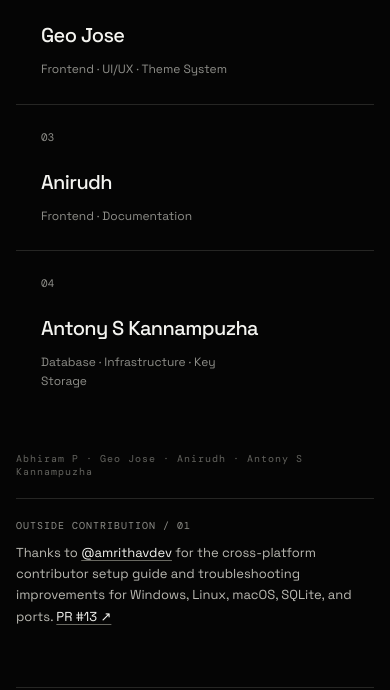
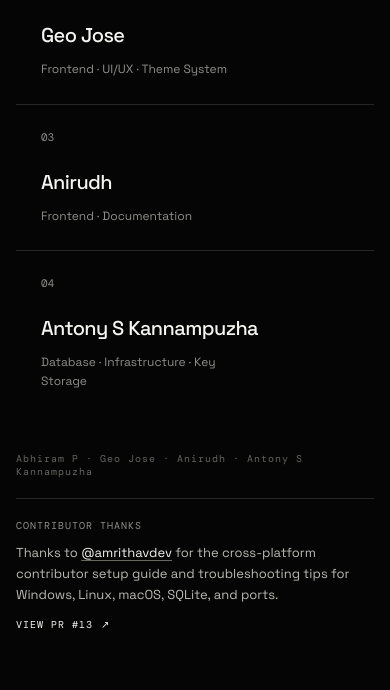
Before and after one commit to ABHIRAM-CREATOR06/Halonyx-Web, a website: page frontend/index.html in a window 390 px wide. Shown: the part 4505-5195 px from the top of the page. Drawn offline with nearby package versions, Linux system fonts and the light colour scheme.

Commit message:
fix: improve contributor credit layout
Separate the PR link from the contribution note for a cleaner responsive credit block.

```diff
--- a/frontend/css/landing/credits.css
+++ b/frontend/css/landing/credits.css
@@ -72,22 +72,35 @@
   color: var(--muted);
 }
 
-.contributor-credit p {
+.contributor-copy p {
   max-width: 720px;
   color: #bab9b2;
   font-size: 13px;
   line-height: 1.65;
 }
 
-.contributor-credit a {
+.contributor-copy a {
   color: var(--white);
   text-decoration: underline;
   text-decoration-color: #686861;
   text-underline-offset: 3px;
 }
 
-.contributor-credit a:hover {
+.contributor-copy a:hover {
   text-decoration-color: var(--white);
+}
+
+.contributor-copy .contributor-pr {
+  display: inline-flex;
+  gap: 8px;
+  margin-top: 12px;
+  font: 400 10px var(--mono);
+  letter-spacing: 0.1em;
+  text-decoration: none;
+}
+
+.contributor-copy .contributor-pr:hover {
+  color: var(--muted);
 }
 
 .footer-meta {
--- a/frontend/index.html
+++ b/frontend/index.html
@@ -327,14 +327,16 @@
           <span>Abhiram P · Geo Jose · Anirudh · Antony S Kannampuzha</span>
         </p>
         <div class="contributor-credit">
-          <span class="contributor-label">OUTSIDE CONTRIBUTION / 01</span>
-          <p>
-            Thanks to
-            <a href="https://github.com/amrithavdev" target="_blank" rel="noreferrer">@amrithavdev</a>
-            for the cross-platform contributor setup guide and troubleshooting
-            improvements for Windows, Linux, macOS, SQLite, and ports.
-            <a href="https://github.com/ABHIRAM-CREATOR06/Halonyx/pull/13" target="_blank" rel="noreferrer">PR #13 ↗</a>
-          </p>
+          <span class="contributor-label">CONTRIBUTOR THANKS</span>
+          <div class="contributor-copy">
+            <p>
+              Thanks to
+              <a href="https://github.com/amrithavdev" target="_blank" rel="noreferrer">@amrithavdev</a>
+              for the cross-platform contributor setup guide and troubleshooting
+              tips for Windows, Linux, macOS, SQLite, and ports.
+            </p>
+            <a class="contributor-pr" href="https://github.com/ABHIRAM-CREATOR06/Halonyx/pull/13" target="_blank" rel="noreferrer">VIEW PR #13 <span aria-hidden="true">↗</span></a>
+          </div>
         </div>
       </section>
 
```
Also changed, not shown: frontend/landing/partials/credits.html (+10 -8 lines).
